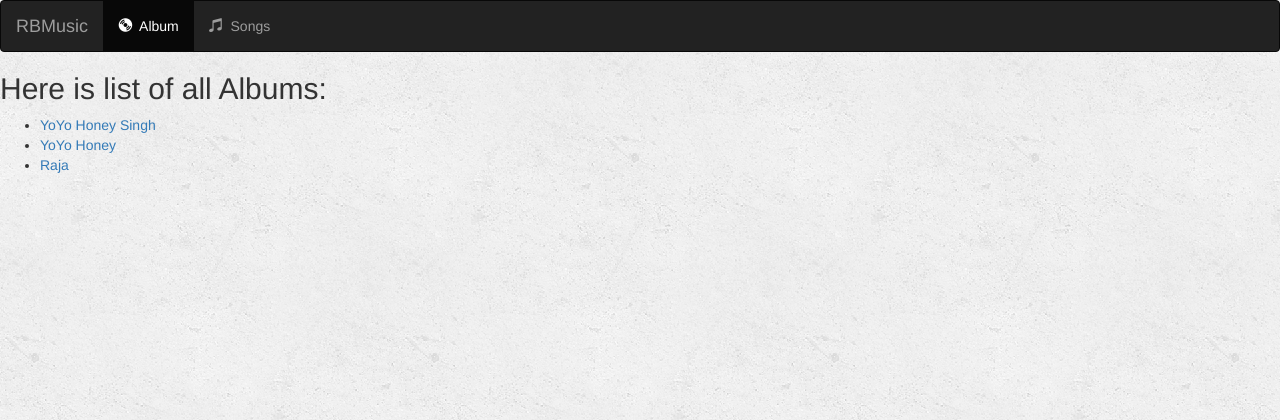
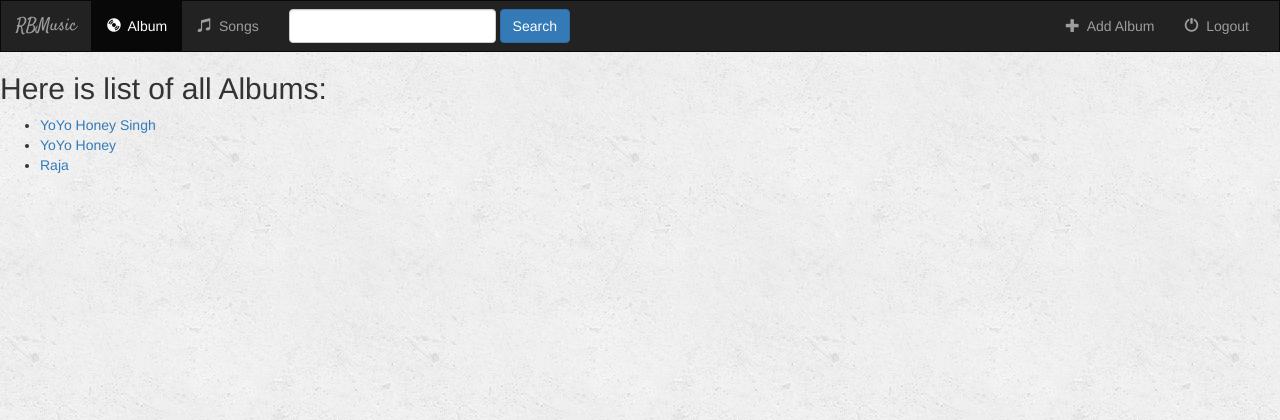
Before and after one commit to RBTHEROOT/DjangoTutorialWebsite, a Django app: page /music/ in a window 1280 px wide. Shown: the top 420 px of the page. Run offline with Django 3.2, Linux system fonts and the light colour scheme; data comes from the database, SQL or seed files in the repository; both versions use the stored data as it was after the commit; some libraries are stand-ins or nearby versions.

Commit message:
Completed Navigation Bar. Added base.html

```diff
--- a/music/static/music/style.css
+++ b/music/static/music/style.css
@@ -1,3 +1,10 @@
 body{
     background: white url("images/background.png");
 }
+
+.navbar{
+    border-radius: 0;
+}
+.navbar-brand{
+    font-family: "Satisfy", cursive;
+}
--- /dev/null
+++ b/music/template/music/base.html
@@ -0,0 +1,66 @@
+<!DOCTYPE html>
+<html lang="en">
+<head>
+    <meta charset="UTF-8">
+    <title>{% block title %}RBMusic {% endblock %}</title>
+    {% load staticfiles %}
+    <link rel="shortcut icon" type="image/png" href="{%  static 'favicon.ico' %}"/>
+    <link rel="stylesheet" href="https://maxcdn.bootstrapcdn.com/bootstrap/3.3.6/css/bootstrap.min.css">
+    <link href='https://fonts.googleapis.com/css?family=Satisfy' rel='stylesheet' type='text/css'>
+    <link rel="stylesheet" type="text/css" href="{% static 'music/style.css' %}"/>
+    <script src="https://ajax.googleapis.com/ajax/libs/jquery/1.12.0/jquery.min.js"></script>
+    <script src="http://maxcdn.bootstrapcdn.com/bootstrap/3.3.6/js/bootstrap.min.js"></script>
+</head>
+<body>
+<nav class="navbar navbar-inverse">
+    <div class="container-fluid">
+        <!-- Header -->
+        <div class="navbar-header ">
+            <button type="button" class=" navbar-toggle" data-toggle="collapse" data-target="#TopNavBar">
+                <span class="icon-bar"></span>
+                <span class="icon-bar"></span>
+                <span class="icon-bar"></span>
+            </button>
+            <a class=" navbar-brand" href="{% url 'music:index' %}">RBMusic</a>
+        </div>
+
+        <!--Items -->
+        <div class="collapse navbar-collapse" id = "TopNavBar">
+            <ul class="nav navbar-nav">
+                <li class="active">
+                    <a href="{% url 'music:index' %}" >
+                        <span class="glyphicon glyphicon-cd" aria-hidden="true"></span>&nbsp; Album
+                    </a>
+                </li>
+                 <li class="">
+                    <a href="{% url 'music:index' %}" >
+                        <span class="glyphicon glyphicon-music" aria-hidden="true"></span>&nbsp; Songs
+                    </a>
+                </li>
+            </ul>
+            <form class="navbar-form navbar-left" role="search" action="#" method="get">
+                <div class="form-group">
+                    <input type="text" class="form-control" name="q" value="">
+                </div>
+                <button type="submit" class="btn btn-primary" >Search</button>
+            </form>
+                <ul class="nav navbar-nav navbar-right">
+                    <li class="">
+                    <a href="{% url 'music:index' %}" >
+                        <span class="glyphicon glyphicon-plus" aria-hidden="true"></span>&nbsp; Add Album
+                    </a>
+                </li>
+                    <li class="">
+                    <a href="{% url 'music:index' %}" >
+                        <span class="glyphicon glyphicon-off" aria-hidden="true"></span>&nbsp; Logout
+                    </a>
+                </li>
+                </ul>
+            </form>
+        </div>
+    </div>
+</nav>
+{% block body %}
+{% endblock %}
+</body>
+</html>
--- a/music/template/music/index.html
+++ b/music/template/music/index.html
@@ -1,39 +1,5 @@
-{% load staticfiles %}
-<link rel="shortcut icon" type="image/png" href="{%  static 'favicon.ico' %}"/>
-<link rel="stylesheet" href="https://maxcdn.bootstrapcdn.com/bootstrap/3.3.6/css/bootstrap.min.css">
-<link href='https://fonts.googleapis.com/css?family=Satisfy' rel='stylesheet' type='text/css'>
-<link rel="stylesheet" type="text/css" href="{% static 'music/style.css' %}"/>
-<script src="https://ajax.googleapis.com/ajax/libs/jquery/1.12.0/jquery.min.js"></script>
-<script src="http://maxcdn.bootstrapcdn.com/bootstrap/3.3.6/js/bootstrap.min.js"></script>
-<nav class="navbar navbar-inverse">
-    <div class="container-fluid">
-        <!-- Header -->
-        <div class="navbar-header ">
-            <button type="button" class=" navbar-toggle" data-toggle="collapse" data-target="#TopNavBar">
-                <span class="icon-bar"></span>
-                <span class="icon-bar"></span>
-                <span class="icon-bar"></span>
-            </button>
-            <a class=" navbar-brand" href="{% url 'music:index' %}">RBMusic</a>
-        </div>
-
-        <!--Items -->
-        <div class="collapse navbar-collapse">
-            <ul class="nav navbar-nav">
-                <li class="active">
-                    <a href="{% url 'music:index' %}" >
-                        <span class="glyphicon glyphicon-cd" aria-hidden="true"></span>&nbsp; Album
-                    </a>
-                </li>
-                 <li class="">
-                    <a href="{% url 'music:index' %}" >
-                        <span class="glyphicon glyphicon-music" aria-hidden="true"></span>&nbsp; Songs
-                    </a>
-                </li>
-            </ul>
-        </div>
-    </div>
-</nav>
+{% extends 'music/base.html' %}
+{% block body %}
 {% if all_album %}
     <h2>Here is list of all Albums: </h2>
     <ul>
@@ -46,3 +12,4 @@
 {% else %}
     <h3>No album to display</h3>
 {% endif %}
+{% endblock %}
```
Also changed, not shown: music/template/music/details.html (+4 -2 lines), db.sqlite3.
